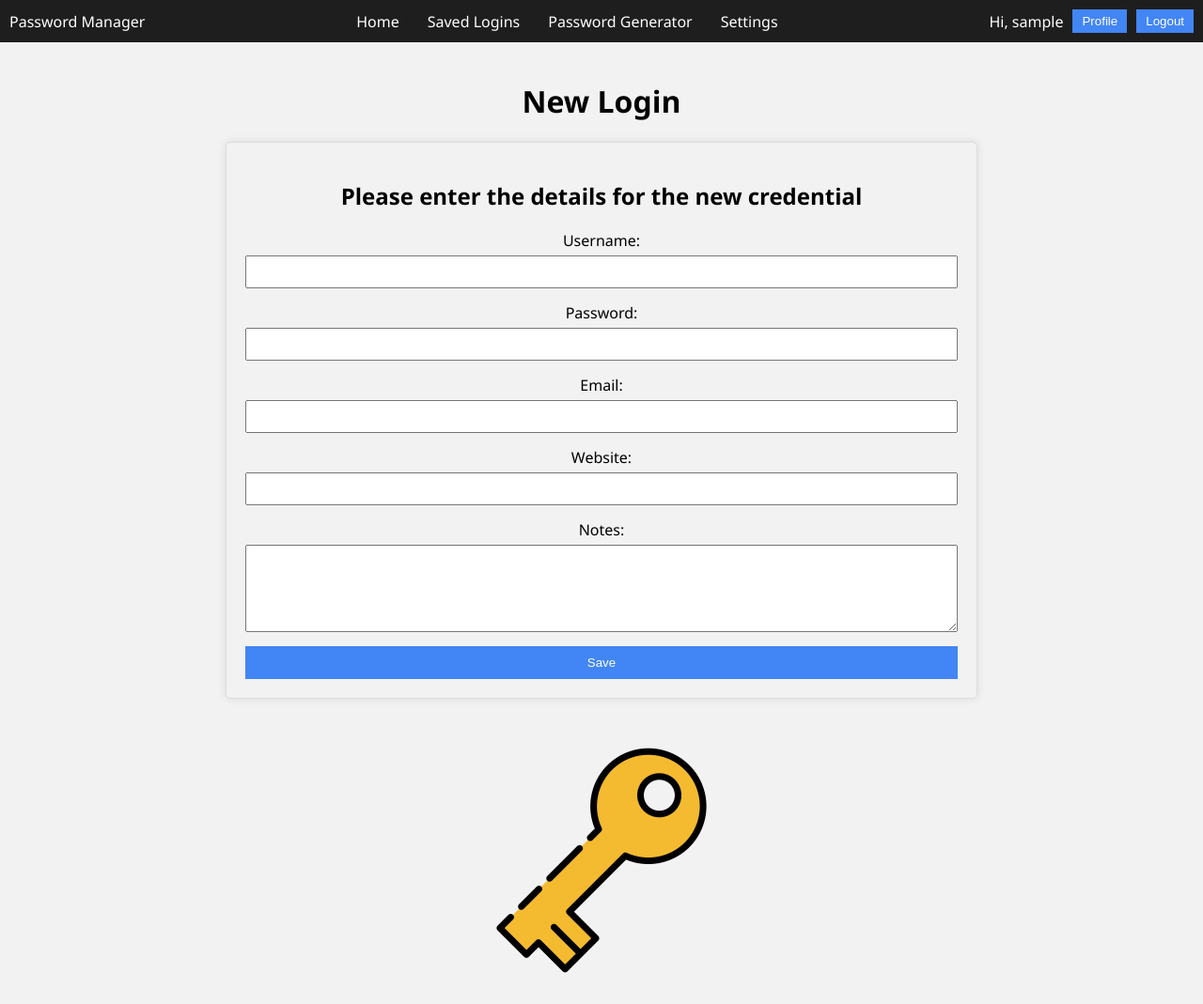
After one commit to garrywashere/password-manager, a Flask app: page /new-login in a window 1280 px wide. The commit adds this page. Shown: the whole page at 94% size. Run offline with Flask 3, Linux system fonts and the light colour scheme; the visitor is signed in with stand-in values (Sample User, id 1).

Commit message:
added list, add functions
- added list_logins function and template
- added new_login function and template
- it's coming together nicely

```diff
--- a/src/frontend.py
+++ b/src/frontend.py
@@ -54,7 +54,7 @@ def login():
 def new_user():
     error = False
     if request.method == "POST":
-        username = request.form["username"]
+        username = str(request.form["username"]).lower()
         password = request.form["password"]
         password2 = request.form["password2"]
 
@@ -83,35 +83,56 @@ def logout_user():
 
 
 # New Login
-@app.route("/login/new", methods=["GET", "POST"])
+@app.route("/new-login", methods=["GET", "POST"])
 def new_login():
-    try:
-        session_user = session["username"]
-        logged_in = session["logged_in"]
-    except KeyError:
-        return redirect("/user/login")
-    if logged_in and session_user:
+    username = login_status()
+    if username:
         if request.method == "POST":
-            username = request.form["username"]
+            _username = request.form["username"]
             password = request.form["password"]
             email = request.form["email"]
             website = request.form["website"]
             notes = request.form["notes"]
 
-            with open(f"./data/{session_user}.bin", "rb") as file:
+            with open(f"./data/{username}.bin", "rb") as file:
                 user = pickle.load(file)
 
-            user.add_login(username, password, email, website, notes)
+            user.add_cred(_username, password, email, website, notes)
 
-            with open(f"./data/{session_user}.bin", "wb") as file:
+            with open(f"./data/{username}.bin", "wb") as file:
                 pickle.dump(user, file)
 
             return redirect("/")
 
-        return render_template("login-new.html", title="New Login")
+        return render_template("new-login.html", title="New Login", username=username)
+    else:
+        return redirect("/login")
 
+
+# See all logins
+@app.route("/list-logins")
+def list_logins():
+    username = login_status()
+    if username:
+        with open(f"./data/{username}.bin", "rb") as file:
+            user = pickle.load(file)
+
+        creds = user.list_creds()
+
+        return render_template("list-logins.html", title="Logins", username=username, creds=creds)
     else:
-        return redirect("/user/login")
+        return redirect("/login")
+
+    # try:
+    #     logged_in = session["logged_in"]
+    #     username = session["username"]
+    # except KeyError:
+    #     return redirect("/user/login")
+    # if logged_in and username:
+    #     with open(f"./data/{username}.bin", "rb") as file:
+    #         user = pickle.load(file)
+    #     logins = user.list_logins()
+    #     return render_template("login-list.html", logins=logins)
 
 
 # Search Login
@@ -135,18 +156,3 @@ def search_login():
         return render_template("login-search.html")
     else:
         return redirect("/user/login")
-
-
-# See all logins
-@app.route("/logins/list")
-def list_logins():
-    try:
-        logged_in = session["logged_in"]
-        username = session["username"]
-    except KeyError:
-        return redirect("/user/login")
-    if logged_in and username:
-        with open(f"./data/{username}.bin", "rb") as file:
-            user = pickle.load(file)
-        logins = user.list_logins()
-        return render_template("login-list.html", logins=logins)
--- a/static/styles/main.css
+++ b/static/styles/main.css
@@ -20,10 +20,6 @@ nav {
     display: flex;
     justify-content: space-between;
     align-items: center;
-}
-
-.logo {
-    font-size: 1.5rem;
 }
 
 .navbar {
@@ -70,3 +66,73 @@ main {
     max-width: 800px;
     margin: 0 auto;
 }
+
+.box {
+    max-width: 800px;
+    padding: 20px;
+    background-color: #f2f2f2;
+    border: 1px solid #ddd;
+    border-radius: 5px;
+    box-shadow: 0 0 10px rgba(0, 0, 0, 0.1);
+    text-align: center;
+}
+
+form {
+    display: flex;
+    flex-direction: column;
+}
+
+label {
+    margin-bottom: 5px;
+}
+
+input {
+    transition: 100ms;
+    padding: 8px;
+    margin-bottom: 15px;
+}
+input:focus {
+    transition: 100ms;
+    transform: scale(1.05);
+}
+
+textarea {
+    transition: 100ms;
+    padding: 8px;
+    margin-bottom: 15px;
+}
+textarea:focus {
+    transition: 100ms;
+    transform: scale(1.05);
+}
+
+button {
+    transition: 25ms;
+    padding: 10px;
+    background-color: #4285f4;
+    color: #fff;
+    border: none;
+    cursor: pointer;
+}
+button:hover {
+    transition: 25ms;
+    opacity: 0.75;
+}
+
+.table {
+    width: 100%;
+    border-collapse: collapse;
+    margin-top: 20px;
+}
+
+.table th,
+.table td {
+    padding: 12px;
+    text-align: center;
+    border: 1px solid #ddd;
+}
+
+.table th {
+    background-color: #4285f4;
+    color: #fff;
+}
--- a/templates/index.html
+++ b/templates/index.html
@@ -11,6 +11,4 @@
 {% elif username %}
 <h2>Welcome back, {{ username }}</h2>
 <p>Please use the navigation bar at the top for your desired operations.</p>
-{% endif %}
-
-{% endblock %}
+{% endif %} {% endblock %}
--- /dev/null
+++ b/templates/new-login.html
@@ -0,0 +1,31 @@
+{% extends "template.html" %} {% block main %}
+
+<h1>New Login</h1>
+<div class="box">
+    <h2>Please enter the details for the new credential</h2>
+    <form method="POST" action="/new-login">
+        <label for="username">Username:</label>
+        <input type="text" id="username" name="username" required />
+
+        <label for="password">Password:</label>
+        <input type="password" id="password" name="password" required />
+
+        <label for="email">Email:</label>
+        <input type="email" id="email" name="email" />
+
+        <label for="website">Website:</label>
+        <input type="url" id="website" name="website" />
+
+        <label for="notes">Notes:</label>
+        <!-- <input type="text" id="notes" name="notes"  /> -->
+        <textarea rows="5" id="notes" name="notes"></textarea>
+
+        {% if error %}
+        <p class="error">{{ error }}</p>
+        {% endif %}
+
+        <button type="submit">Save</button>
+    </form>
+</div>
+
+{% endblock %}
--- a/templates/signup.html
+++ b/templates/signup.html
@@ -1,8 +1,7 @@
 {% extends "template.html" %} {% block main %}
 
 <div class="login-box">
-    <h2>Create Account
-    </h2>
+    <h2>Create Account</h2>
     <form method="POST" action="/signup">
         <label for="username">Username:</label>
         <input type="text" id="username" name="username" required />
--- a/templates/template.html
+++ b/templates/template.html
@@ -25,9 +25,9 @@
             <nav>
                 <div class="logo">Password Manager</div>
                 <div class="navbar">
-                    <a href="#">Home</a>
+                    <a href="/">Home</a>
                     {% if username %}
-                    <a href="/logins">Saved Logins</a>
+                    <a href="/list-logins">Saved Logins</a>
                     <a href="/generator">Password Generator</a>
                     <a href="/settings">Settings</a>
                     {% endif %}
@@ -35,10 +35,25 @@
                 <div class="user-status">
                     {% if username %}
                     <span id="user-display">Hi, {{ username }}</span>
-                    <button class="logout-btn" onclick="window.location.href='/profile'">Profile</button>
-                    <button class="logout-btn" onclick="window.location.href='/logout'">Logout</button>
+                    <button
+                        class="logout-btn"
+                        onclick="window.location.href='/profile'"
+                    >
+                        Profile
+                    </button>
+                    <button
+                        class="logout-btn"
+                        onclick="window.location.href='/logout'"
+                    >
+                        Logout
+                    </button>
                     {% elif not username %}
-                    <button class="logout-btn" onclick="window.location.href='/login'">Login</button>
+                    <button
+                        class="logout-btn"
+                        onclick="window.location.href='/login'"
+                    >
+                        Login
+                    </button>
                     {% endif %}
                 </div>
             </nav>
@@ -49,7 +64,13 @@
             <!-- Your main content goes here -->
             <div class="main-content">{% block main %} {% endblock %}</div>
             {% if not login_page %}
-            <img src="{{ url_for('static', filename='images/key.png') }}" width="256px" height="256px">
+            <br />
+            <br />
+            <img
+                src="{{ url_for('static', filename='images/key.png') }}"
+                width="256px"
+                height="256px"
+            />
             {% endif %}
         </main>
     </body>
```
Also changed, not shown: src/backend.py (+5 -59 lines), templates/list-logins.html (added, +29 -0 lines).
